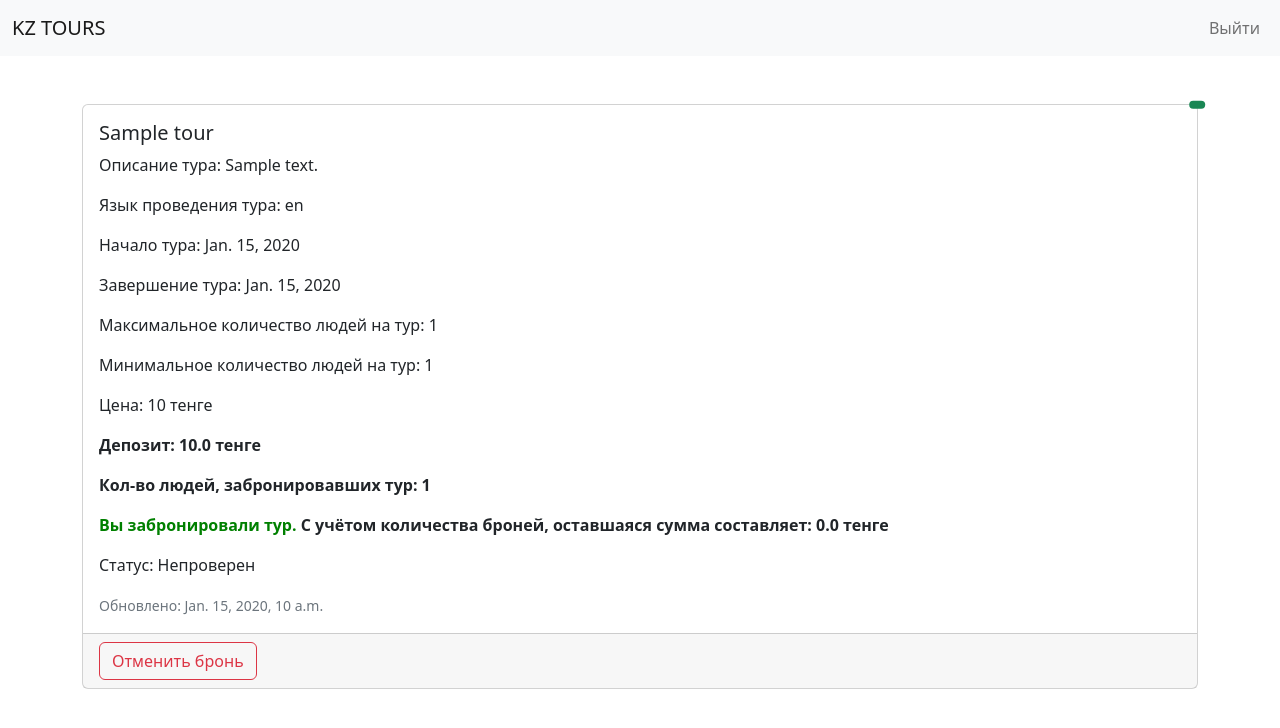
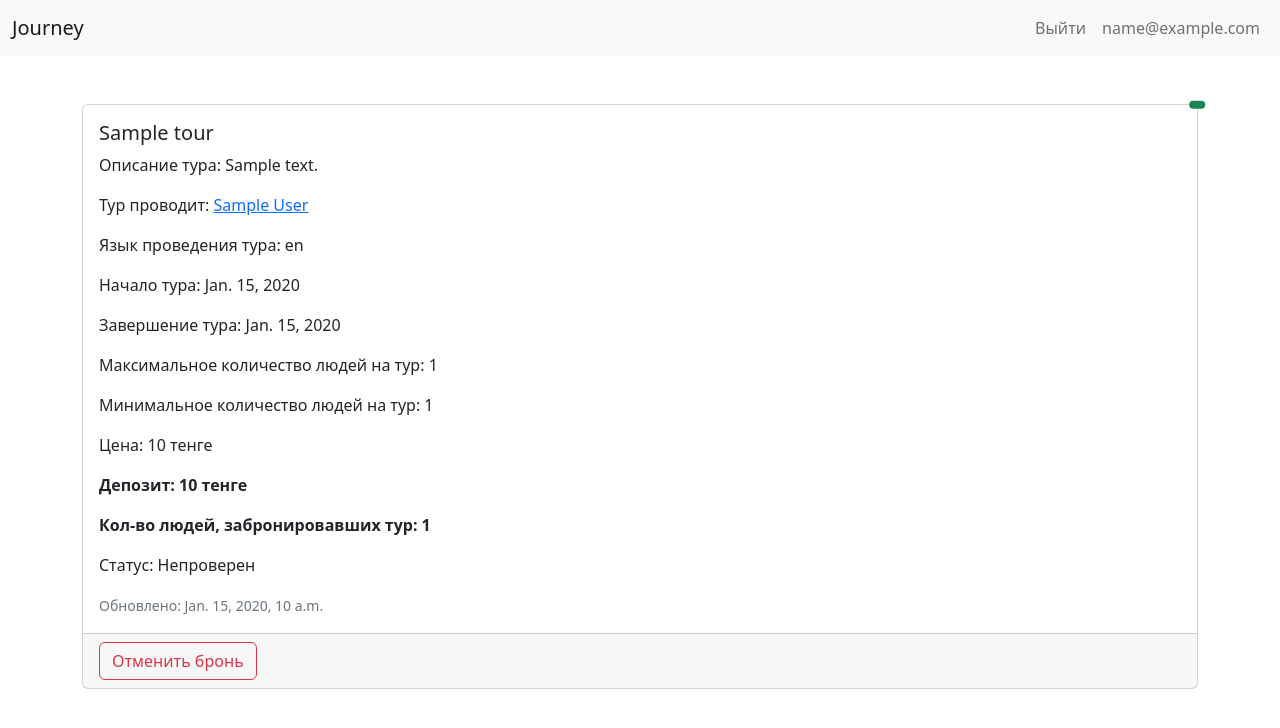
Before and after one commit to AttractorSchool/ESDP-AP-10-4, a Django app: page /tours/1/ in a window 1280 px wide. Shown: the top 728 px of the page. Run offline with Django 4.2, Linux system fonts and the light colour scheme; a user stored in the database is signed in; tables that the repository leaves empty hold one stand-in row (values such as "Sample post"); some libraries are stand-ins or nearby versions.

Commit message:
#47 Убрал возможность бронировать тур для гида

```diff
--- a/accounts/urls.py
+++ b/accounts/urls.py
@@ -11,7 +11,7 @@ urlpatterns = [
     path('register/', RegisterView.as_view(), name='register'),
     path('login/', LoginView.as_view(), name='login'),
     path('logout/', logout_view, name='logout'),
-    path('guide-profile/<int:pk>', GuideProfileView.as_view(), name='guide-profile'),
+    path('guide-profile/<int:pk>', GuideProfileView.as_view(), name='guide_profile'),
     # path('tourist-profile/<int:pk>', TouristDetailView.as_view(), name='tourist-profile'),
     path('update/<int:pk>', UpdateGuide.as_view(), name='update_guide'),
 ]
--- a/accounts/views/update_guide.py
+++ b/accounts/views/update_guide.py
@@ -32,7 +32,7 @@ class UpdateGuide(UserPassesTestMixin, UpdateView):
         self.object.guide_profile.verification_status = StatusChoice.SENT_TO_VERIFICATION
         form = self.get_form()
         profile_form = self.get_profile_form()
-        if form.is_valid():
+        if form.is_valid() and profile_form.is_valid():
             return self.form_valid(form, profile_form)
         else:
             return self.form_invalid(form, profile_form)
--- a/templates/account/update_guide.html
+++ b/templates/account/update_guide.html
@@ -3,7 +3,7 @@
 
 {% block menu %}
     <li>
-        <a class="nav-link" href="{% url "guide-profile" user.guide_profile.pk %}">Личный кабинет</a>
+        <a class="nav-link" href="{% url "guide_profile" user.guide_profile.pk %}">Личный кабинет</a>
     </li>
 
 {% endblock %}
--- a/templates/base.html
+++ b/templates/base.html
@@ -7,22 +7,32 @@
     <link href="https://cdn.jsdelivr.net/npm/bootstrap@5.2.2/dist/css/bootstrap.min.css" rel="stylesheet"
           integrity="sha384-Zenh87qX5JnK2Jl0vWa8Ck2rdkQ2Bzep5IDxbcnCeuOxjzrPF/et3URy9Bv1WTRi" crossorigin="anonymous">
     <title>{% block title %} Tours {% endblock %}</title>
+
     {% block css %}
+    {% endblock %}
 
-    {% endblock %}
 </head>
 <body>
 <nav class="navbar navbar-expand-lg navbar-light bg-light mb-5">
     <div class="container-fluid">
-        <a class="navbar-brand" href="{% url 'tour_list' %}">KZ TOURS</a>
+        <a class="navbar-brand" href="{% url 'tour_list' %}">Journey</a>
         <div class="" id="navbarNav">
             <ul class="navbar-nav">
-                {% block menu %}
-                {% endblock %}
                 {% if user.is_authenticated %}
                     <li>
                         <a class="nav-link" href="{% url "logout" %}">Выйти</a>
                     </li>
+                    {% block menu %}
+                        {% if user.is_guide %}
+                            <li>
+                                <a class="nav-link" href="{% url "guide_profile" user.guide_profile.pk %}"> {{ user.email }}</a>
+                            </li>
+                        {% else %}
+{#                              <li>#}
+{#                                <a class="nav-link" href="{% url "guide_profile" user.pk %}">ЛК</a>#}
+{#                            </li>#}
+                        {% endif %}
+                    {% endblock %}
                 {% else %}
                     <li>
                         <a class="nav-link" href="{% url "login" %}">Войти</a>
--- a/templates/tour/tour_create.html
+++ b/templates/tour/tour_create.html
@@ -3,7 +3,7 @@
 
 {% block menu %}
     <li>
-        <a class="nav-link" href="{% url "guide-profile" user.guide_profile.pk %}">Личный кабинет</a>
+        <a class="nav-link" href="{% url "guide_profile" user.guide_profile.pk %}">Личный кабинет</a>
     </li>
 {% endblock %}
 
--- a/templates/tour/tour_detail.html
+++ b/templates/tour/tour_detail.html
@@ -1,5 +1,5 @@
 {% extends 'base.html' %}
-{% load django_bootstrap5%}
+{% load django_bootstrap5 %}
 
 {#{% block menu %}#}
 {#    <li>#}
@@ -14,6 +14,10 @@
                 <div class="card-body">
                     <h5 class="card-title">{{ tour.title }}</h5>
                     <p class="card-text">Описание тура: {{ tour.description }}</p>
+                    {#                    <p class="card-text"> Тур проводит:  {{ tour.author.guide_profile.pk}} | {{ tour.author.get_full_name }}</p>#}
+                    <p class="card-text">Тур проводит: <a
+                            href={% url 'guide_profile' tour.author.guide_profile.pk %}>{{ tour.author.get_full_name }}</a>
+                    </p>
                     <p class="card-text">Язык проведения тура: {{ tour.language }}</p>
                     <p class="card-text">Начало тура: {{ tour.start_date }}</p>
                     <p class="card-text">Завершение тура: {{ tour.end_date }}</p>
@@ -22,10 +26,18 @@
                     <p class="card-text">Цена: {{ tour.price }} тенге</p>
                     <p class="card-text"><b>Депозит: {{ tour.get_deposit }} тенге</b></p>
                     <p class="card-text"><b>Кол-во людей, забронировавших тур: {{ tour.tourists.count }}</b></p>
-                {% if request.user in tour.tourists.all %}
-                    <p class="card-text"><b><span style="color: green;">Вы забронировали тур. </span>С учётом количества броней, оставшаяся сумма составляет: {{ tour.get_grand_total_for_booking }} тенге</b></p>
-                {% else %}
-                    <p class="card-text"><b>С учётом количества броней, сумма тура для вас составляет: {{ tour.get_grand_total }} тенге</b></p>
+                    {% if user in tour.tourists.all and user != tour.author %}
+                        <p class="card-text">
+                            <span class="fw-bold" style="color: green;">
+                                Вы забронировали тур.
+                            </span>
+                            С учётом количества броней, оставшаяся сумма
+                            составляет: {{ tour.get_grand_total_for_booking }} тенге
+                        </p>
+                    {% elif user not in tour.tourists.all and user != tour.author %}
+                        <p class="card-text">
+                            <span class="fw-bold"> С учётом количества броней, сумма тура для вас составляет: {{ tour.get_grand_total }} тенге </span>
+                        </p>
                     {% endif %}
                     {% if tour.moderation_status != 'CONFIRMED' %}
                         <p>Статус: {{ tour.get_moderation_status_display }}</p>
@@ -34,15 +46,13 @@
                 </div>
 
                 {# Booking button #}
-            {% if user not in tour.tourists.all %}
-                {% if user.is_guide == False %}
+                {% if user not in tour.tourists.all and user.is_tourist %}
                     <div class="card-footer">
                         <form action="{% url 'book_tours' tour.pk %}" method="POST">
                             {% include 'tour/booking/includes/book.html' with button_class='btn btn-outline-success' button_text='Забронировать' %}
                         </form>
                     </div>
-                {% endif %}
-            {% else %}
+                {% elif user in tour.tourists.all  %}
                     <div class="card-footer">
                         <form method="POST" action="{% url 'book_tours' tour.pk %}">
                             {% include 'tour/booking/includes/book.html' with button_class='btn btn-outline-danger' button_text='Отменить бронь' %}
--- a/tours/models/tour.py
+++ b/tours/models/tour.py
@@ -97,19 +97,19 @@ class Tour(models.Model):
         validator_date(self.start_date, self.end_date)
 
     def get_deposit(self):
-        return self.price / self.max_number_of_tourists
+        return round(self.price / self.max_number_of_tourists)
 
     def get_grand_total(self):
         tourists_count = self.tourists.count() + 1
         if tourists_count == 0:
             return self.price
 
-        return round(self.price / tourists_count, 2)
+        return round(self.price / tourists_count)
 
     def get_grand_total_for_booking(self):
         tourists_count = self.tourists.count()
         grand_total = (self.price / tourists_count) - self.get_deposit()
-        return round(grand_total, 2)
+        return round(grand_total)
 
     def __str__(self):
         return f'Tour {self.title} by {self.author}'
```
Also changed, not shown: booking/views.py (+8 -1 lines), templates/account/guide_profile.html (+11 -19 lines), templates/account/tourist_profile.html (+3 -10 lines). Lines whose indentation alone changed are shown as unchanged.
